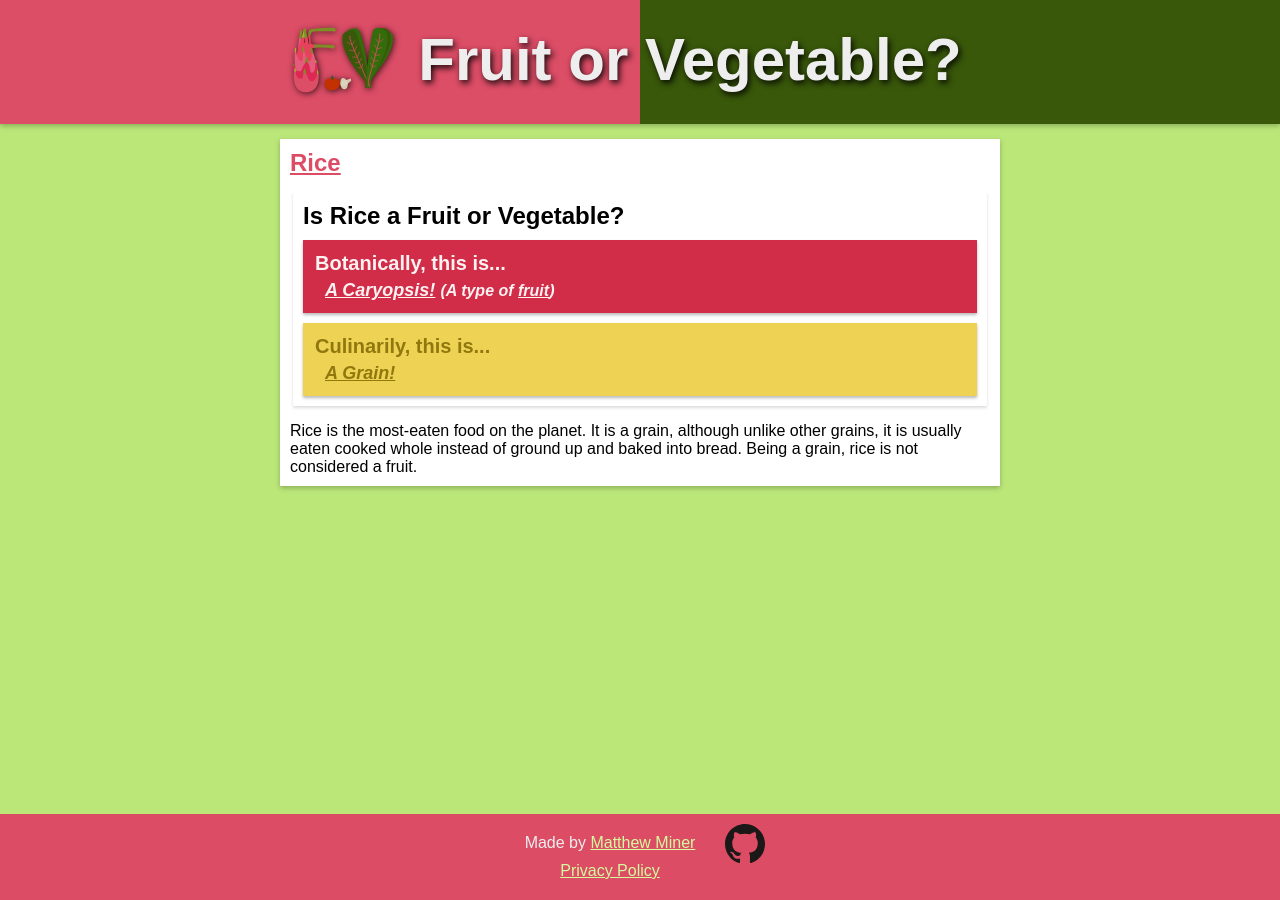
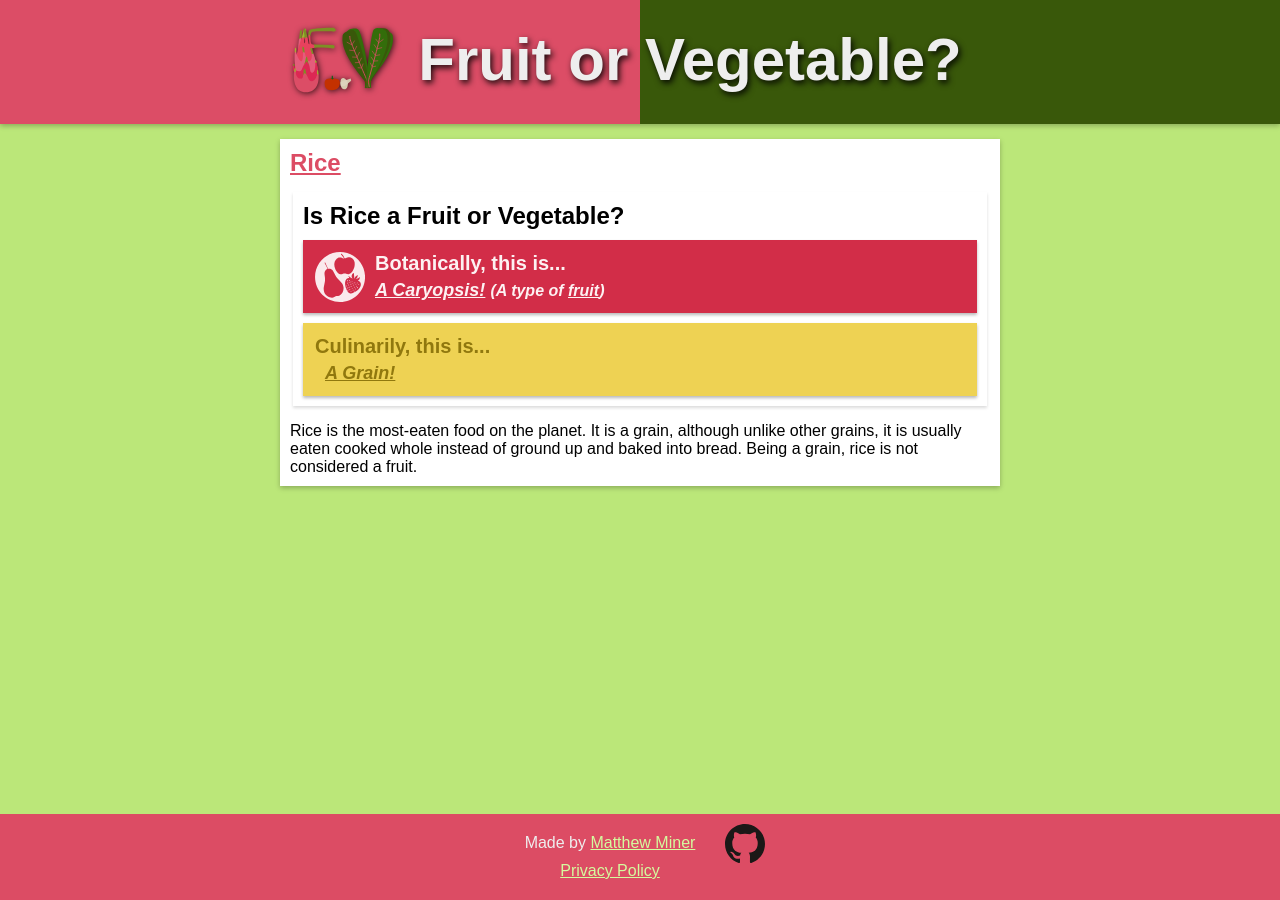
Before and after one commit to mminer237/fruitorvegetable, a Jekyll site: the page built from _items/rice.md, in a window 1280 px wide. Built offline with Jekyll 4.4.1, drawn with Linux system fonts in a browser that asks for light colours.

Commit message:
Add fruit icon

```diff
--- a/css/style.scss
+++ b/css/style.scss
@@ -283,7 +283,7 @@ figcaption {
 .vegetable.grain, .vegetable.grain a {
 	color: var(--vg-blend-text-color);
 }
-.seed::before, .vegetable:not(.grain)::before {
+.fruit::before, .seed::before, .vegetable:not(.grain)::before {
 	background-repeat: no-repeat;
 	background-size: 50px 50px;
 	content: "";
@@ -292,6 +292,10 @@ figcaption {
 	padding-right: 10px;
 	opacity: 0.9;
 	width: 50px;
+}
+.fruit::before {
+	background-image: url(/assets/icons/fruits.svg);
+	filter: unquote("invert()");
 }
 .seed::before {
 	background-image: url(/assets/icons/seeds.svg);
```
Also changed, not shown: assets/icons/fruits.svg (added).
